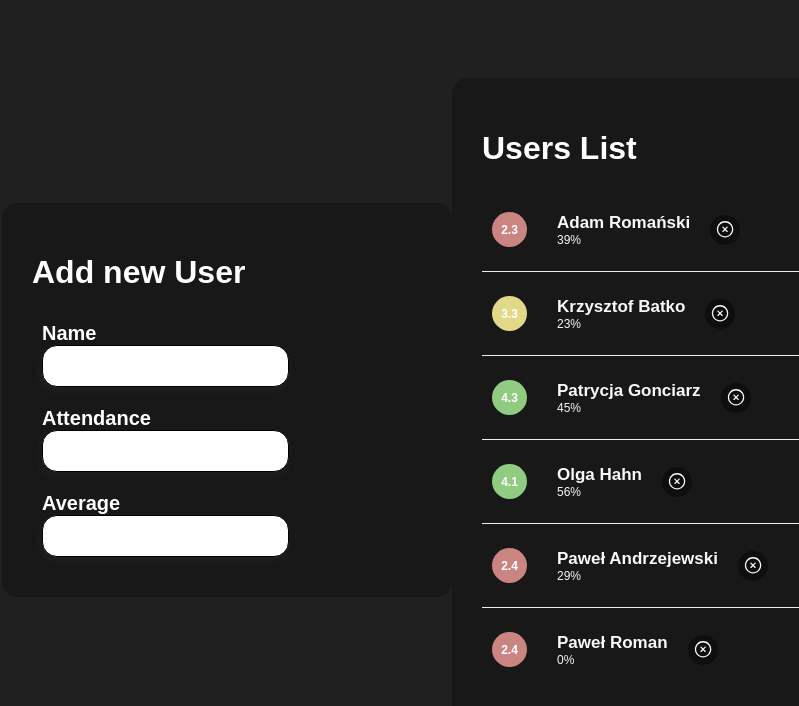
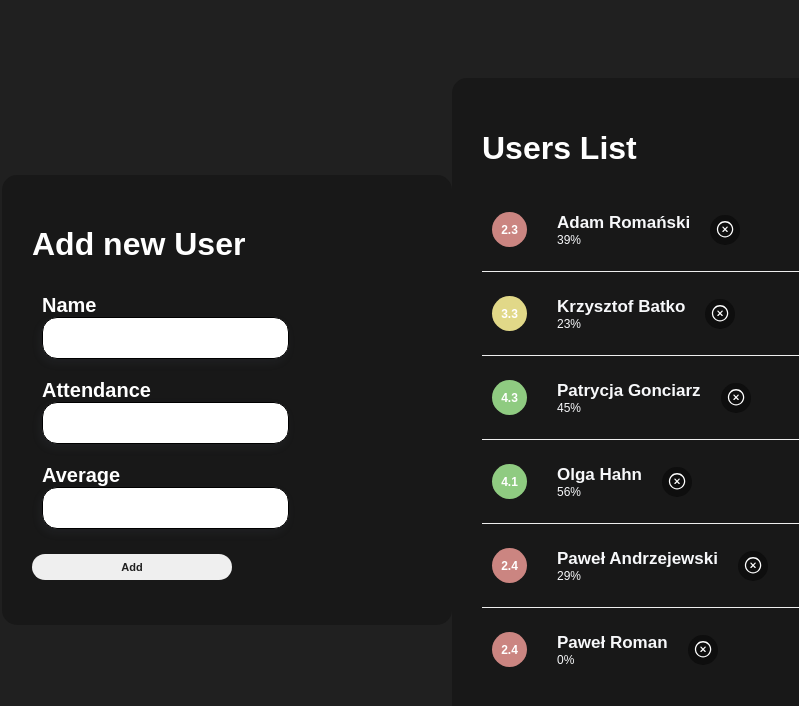
Before and after one commit to Mnigos/study-buddy, a React (Create React App) app: page / in a window 1280 px wide. Shown: the top 706 px of the page, without its empty margins (188-987 px from the left). Built offline with nearby package versions, Linux system fonts and the light colour scheme.

Commit message:
feat(components): create and implement Button

```diff
--- /dev/null
+++ b/src/components/atoms/Button/Button.js
@@ -0,0 +1,14 @@
+import styled from 'styled-components'
+
+export const Button = styled.button`
+  margin: 15px 0;
+  max-width: 200px;
+  padding: ${({ isBig }) => (isBig ? '10px 38px' : '7px 20px')};
+  font-size: ${({ isBig, theme: { fontSize } }) =>
+    isBig ? fontSize.m : fontSize.s};
+  background-color: ${({ theme }) => theme.colors.lightPurple};
+  border-radius: 20px;
+  border: none;
+  font-weight: bold;
+  color: ${({ theme }) => theme.colors.darkGrey};
+`
--- a/src/components/organisms/UsersList/UsersList.jsx
+++ b/src/components/organisms/UsersList/UsersList.jsx
@@ -2,6 +2,7 @@ import { Component } from 'react'
 import { users } from 'data/users'
 import UsersListItem from 'components/molecules/UsersListItem/UsersListItem'
 import { StyledList, StyledTitle, Wrapper } from './UsersList.style'
+import { Button } from 'components/atoms/Button/Button'
 import FormField from 'components/molecules/FormField/FormField'
 
 function mockAPI() {
@@ -42,6 +43,7 @@ class UsersList extends Component {
           <FormField label="Name" id="name" name="name" />
           <FormField label="Attendance" id="attendance" name="attendance" />
           <FormField label="Average" id="average" name="average" />
+          <Button>Add</Button>
         </Wrapper>
         <Wrapper>
           <StyledTitle>
```
